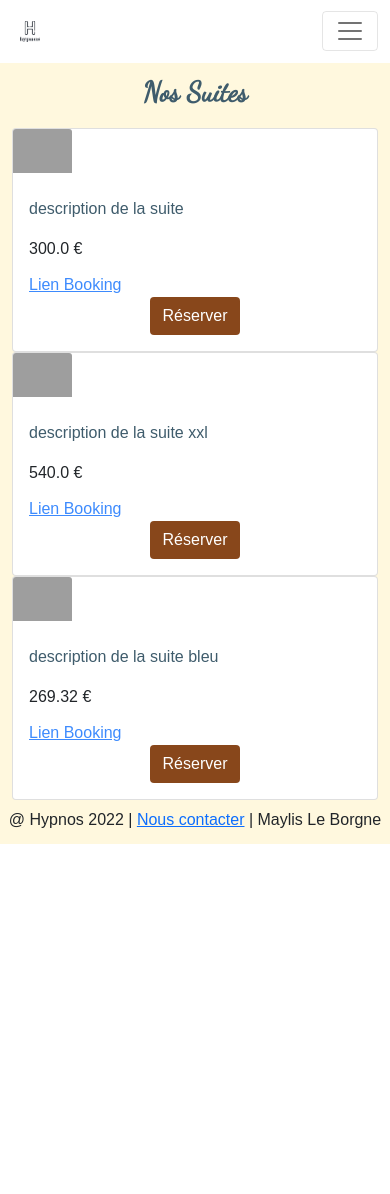
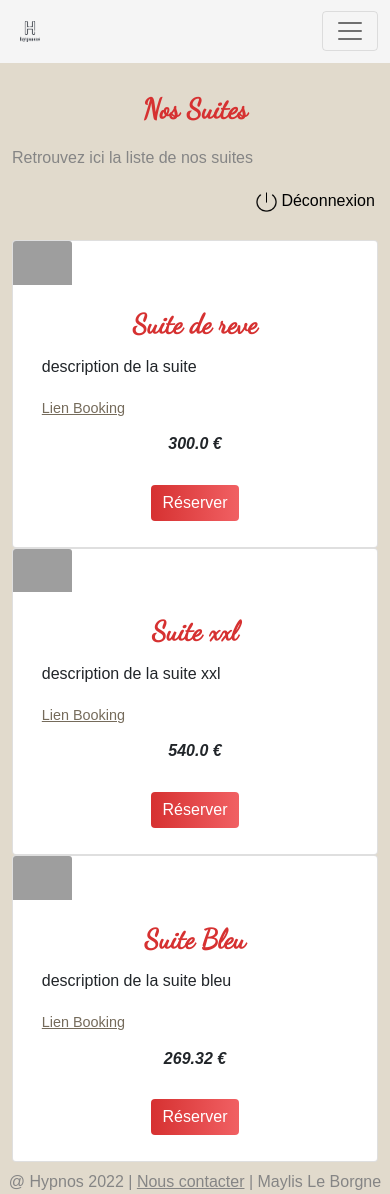
Before and after one commit to mayyyyyl/ECF, a Flask app: page /hotels/hotel?hotelid=1 in a window 390 px wide. Before the commit the page ends 844 px from the top, so only its background shows below. Run offline with Flask 2, Linux system fonts and the light colour scheme; data comes from the database, SQL or seed files in the repository; some libraries are stand-ins or nearby versions; grey boxes are pictures that could not be loaded.

Commit message:
ajout style

```diff
--- a/app.py
+++ b/app.py
@@ -8,6 +8,7 @@ from flask_admin.contrib.peewee import ModelView
 import click
 import flask_login
 from flask_seasurf import SeaSurf
+from filters_jinja import dateformat
 # from flask_appbuilder import expose
 
 login_manager = flask_login.LoginManager()
@@ -25,6 +26,10 @@ login_manager.init_app(app)
 login_manager.login_view = "login_api.login"
 
 admin = Admin(app, name='Easy Admin ', template_mode='bootstrap4')
+
+# Définition des filtres Jinja
+
+app.jinja_env.filters['dateformat'] = dateformat
 
 # Définition des modeles
 
--- a/static/css/style.css
+++ b/static/css/style.css
@@ -29,24 +29,37 @@ html {
 }
 
 body {
-    background-color: #FFF8DE;
+    background-color: #E1DACC;
 }
 h1 {
-    color: #3F5C6C;
+    color: #d63131;
     text-align: center;
     font-family:'Dancing Script';
     font-weight: 700;
-    margin: 0.8rem;
+    margin: 1.3rem;
+    padding-top: 0.6rem;
     margin-bottom: 1.2rem;
 }
 .logo {
     width: 150px;
     padding: 0.2rem;
 }
+.logout {
+    width: 25px;
+    padding-right: 0.3rem ;
+}
+.logout_link, .logout_link:hover {
+    color: black;
+    text-decoration: none;
+    padding: 0.2rem;
+}
+.explication {
+    color: rgb(133, 133, 133);
+}
 /* Navbar */
 
 .navbar{
-    background-color: white;
+    background-color: whitesmoke;
 }
 .navbar-brand {
     width: 5vw;
@@ -65,45 +78,82 @@ h1 {
 }
 .nav-link{
     font-size: 1.1rem;
+    color: #756b5b;
 }
 .nav-link:hover {
     text-decoration:underline;
     text-underline-offset: 0.5rem;
-    color: rgba(0,0,0,.55);
+    text-decoration-color: #d63131;
+    text-decoration-thickness: .2em;
 }
-
+.dropdown-item:hover {
+    color: #d63131;
+    background-color: #E1DACC;
+}
 /* Card */
 
 .card-title {
-    color: #3F5C6C;
+    color: #d63131;
     font-family: 'Dancing Script';
+    font-size: 1.7em;
+    font-weight: 600;
+    text-align: center;
+    margin: 0.5rem;
+}
+.card-subtitle {
+    color: #756b5b;
+    font-size: .9em;
+    margin: 0.8rem;
+    padding-top: 0.5rem;
+}
+.card-text, .card-price{
+    font-size: 1rem;
+    margin: .8rem;
+    margin-bottom: 1.2rem;
+}
+.card-price {
+    text-align: center;
+    font-style: italic;
     font-weight: 600;
 }
-.card-subtitle {
-    color: #3F5C6C;
-    opacity: 80%;
+.card-link {
+    margin: .8rem;
+    font-size: .9rem;
 }
-.card-text {
-    color: #3F5C6C;
+.link_booking {
+    color: #756b5b;
+}
+.link_booking:hover {
+    color: #78BE82;
 }
 .button:hover {
-    background-color: #C9D2DA;
-    color: black;
+    background: #78BE82;
+    color: white;
 }
 .button {
-    background-color: #88471B;
+    margin: .6rem;
+    background: linear-gradient(0.25turn, #d63131, #f16063);
+    border: none;
     color: white;
 }
 /* Footer */
 .footer {
     justify-content: center;
     width: 100%;
+    color: rgb(133, 133, 133);
+}
+.footer_link, .create_account:hover {
+    color: rgb(133, 133, 133);
+}
+.footer_link:hover, .create_account {
+    color: #d63131;
 }
 /* login */
 .form-select {
     margin-top: 2rem;
     max-width: 50%;
     margin: auto;
+    border-color: #d63131;
 }
 .form-select:disabled {
     border: 1px solid #999999;
@@ -129,6 +179,6 @@ h1 {
     text-align: center;
     color: #31c231;
     border: 2px solid #31c231;
-    background-color: #cdffcd;
+    background-color: #8bd6966e;
     background-size: contain;
 }
--- a/templates/admin/index.html
+++ b/templates/admin/index.html
@@ -2,5 +2,6 @@
 
 {% block body %}
 <h1>Bienvenue</h1>
-<p>Vous êtes dans l'espace d'administrateur qui permet le modification des données</p>
+<p>Vous êtes dans l'espace d'administrateur qui permet la modification des données.</p>
+<a class="btn btn-success" href="{{ url_for('index_api.index') }}" role="button">Retour vers le site</a>
 {% endblock %}
--- a/templates/hotel_info.html
+++ b/templates/hotel_info.html
@@ -2,16 +2,25 @@
 {% block content %}
 <div class="container">
     <h1>Nos Suites</h1>
+    <div class="row mb-4">
+        <div class="col-md-6">
+            <p class="explication">Retrouvez ici la liste de nos suites</p>
+        </div>
+        <div class="col-md-6 d-flex justify-content-end align-items-center"><a class="logout_link"
+                href="{{ url_for('login_api.logout') }}"><img class="logout"
+                    src="/static/img/logout.png">Déconnexion</a></div>
+    </div>
     <div class="row">
         {% for suite in suites %}
         <div class="col-lg-4 col-md-12">
             <div class="card">
                 <img class="card-img-top" src="{{ suite.img }}" alt="photo de la suite">
                 <div class="card-body">
-                    <h4 class="card-title">{{ suite.tire }}</h4>
+                    <h4 class="card-title">{{ suite.titre }}</h4>
                     <p class="card-text"> {{ suite.description }}</p>
+                    <p class="card-link"><a href="{{ suite.link }}" target="_blank" class="link_booking">Lien
+                            Booking</a></p>
                     <p class="card-price"> {{ suite.price }} €</p>
-                    <p class="card-subtitle"><a href="{{ suite.link }}" target="_blank">Lien Booking</a></p>
                     <div class="col-md-12 text-center">
                         <form action="/reserver" method="get">
                             <input for="suiteid" type="hidden" name="suiteid" value="{{ suite.id }}"></input>
--- a/templates/index.html
+++ b/templates/index.html
@@ -9,11 +9,12 @@
 {% endfor %}
 {% endif %}
 {% endwith %}
-<h1>Bienvenur sur notre site</h1>
+<h1>Bienvenue sur notre site</h1>
 <h4>Venez vivre un moment fabuleux dans une nature somptueuse</h4>
 <p>Ici vous retrouverez les trois établissements qui forment le groupe Hypnos. Répartis sur le territoire français;
     Nos établissements 4 étoiles m'attendent que vous ! <br>
     Nos gérants mettant un point d'honneur à vous accueillir avec attention et discrétion, pour vous laisser la
     possibilité de s'évader, de créer un moment hors du quotidien.
 </p>
+<a class="btn button" href="{{ url_for('login_api.login') }}" role="button">Se connecter</a>
 {% endblock %}
--- a/templates/login.html
+++ b/templates/login.html
@@ -34,6 +34,7 @@
                     <button type="submit" class="btn btn-lg button" id="submit" value="Submit">Envoyer</button>
                 </div>
             </form>
-            <p class="text-center p-3"><a href="{{ url_for('user_api.custumer_add') }}">Créer un compte</a></p>
+            <p class="text-center p-3"><a class="create_account" href="{{ url_for('user_api.custumer_add') }}">Créer un
+                    compte</a></p>
 </main>
 {% endblock %}
--- a/templates/reservation.html
+++ b/templates/reservation.html
@@ -5,7 +5,7 @@
     <div class="container">
         <div class="row">
             <div class="col-md-6 p-4 m-auto">
-                <label for="hotelIdSelected" class="form-label">Hotel :</label>
+                <label for="hotelIdSelected" class="form_label">Hotel</label>
                 <select class="form-select" name="hotelIdSelected" id="hotelIdSelected" onchange=getsuites() required>
                     {% for hotel in hotels %}
                     <option value="{{ hotel.id }}">{{ hotel.name }}</option>
@@ -13,7 +13,7 @@
                 </select>
             </div>
             <div class="col-md-6 p-4 m-auto">
-                <label for="suiteIdSelected" class="form-label">Suite :</label>
+                <label for="suiteIdSelected" class="form_label">Suite</label>
                 <select class="form-select" name="suiteIdSelected" id="suiteIdSelected" required>
                 </select>
             </div>
--- a/templates/reservation_prefilled.html
+++ b/templates/reservation_prefilled.html
@@ -5,14 +5,14 @@
     <div class="container">
         <div class="row">
             <div class="col-md-6 p-4 m-auto">
-                <label for="hotelIdSelected" class="form-label">Hotel :</label>
+                <label for="hotelIdSelected" class="form_label">Hotel</label>
                 <select class="form-select" name="hotelIdSelected" id="hotelIdSelected" disabled="{% if
                     nexturl==url_for('index_api.hotel_info')%}disabled{% endif %}" required>
                     <option value="{{ hotel.id }}">{{ hotel.name }}</option>
                 </select>
             </div>
             <div class="col-md-6 p-4 m-auto">
-                <label for="suiteIdSelected" class="form-label">Suite :</label>
+                <label for="suiteIdSelected" class="form_label">Suite</label>
                 <select class="form-select" name="suiteIdSelected" id="suiteIdSelected" required>
                     <option value="{{ suite.id }}">{{ suite.titre }}</option>
                 </select>
```
Also changed, not shown: filters_jinja.py (added, +31 -0 lines), templates/history.html (+20 -4 lines), templates/hotel_list.html (+8 -0 lines), static/img/favicon.ico, static/img/logo.png, static/img/logout.png (added).
